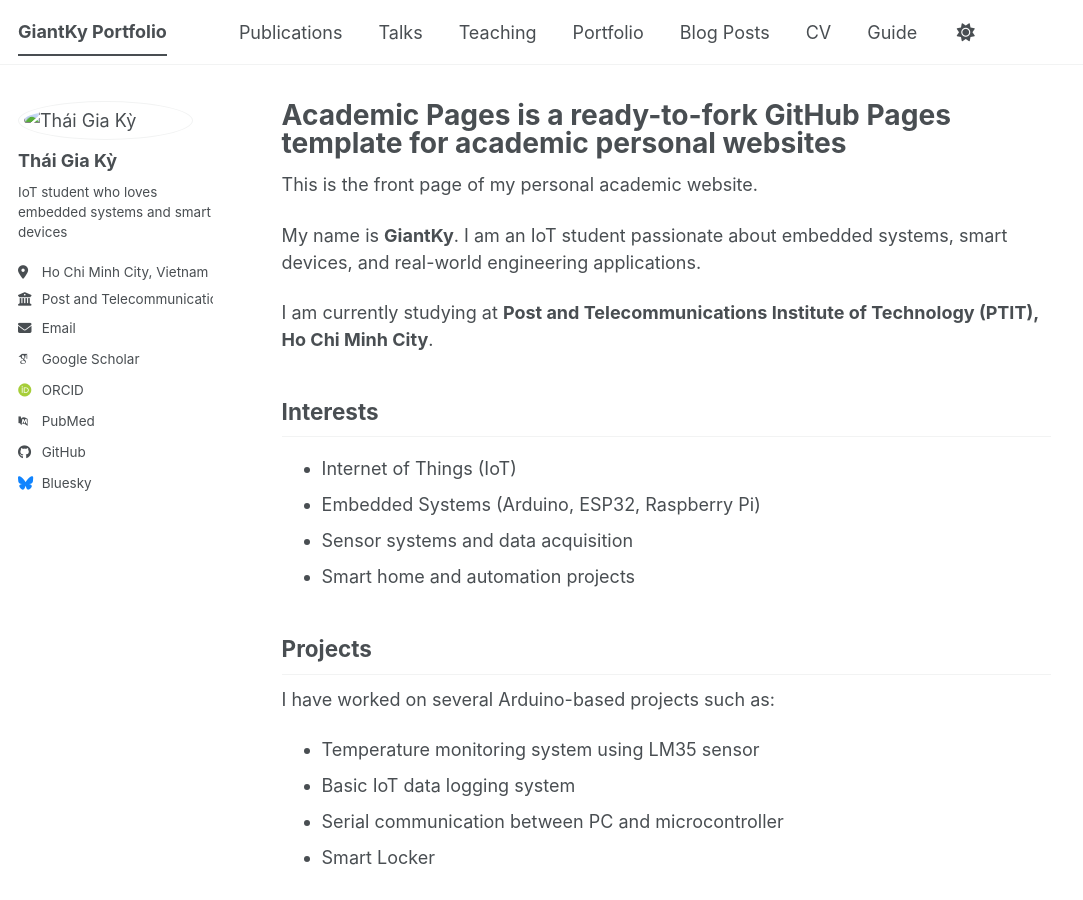
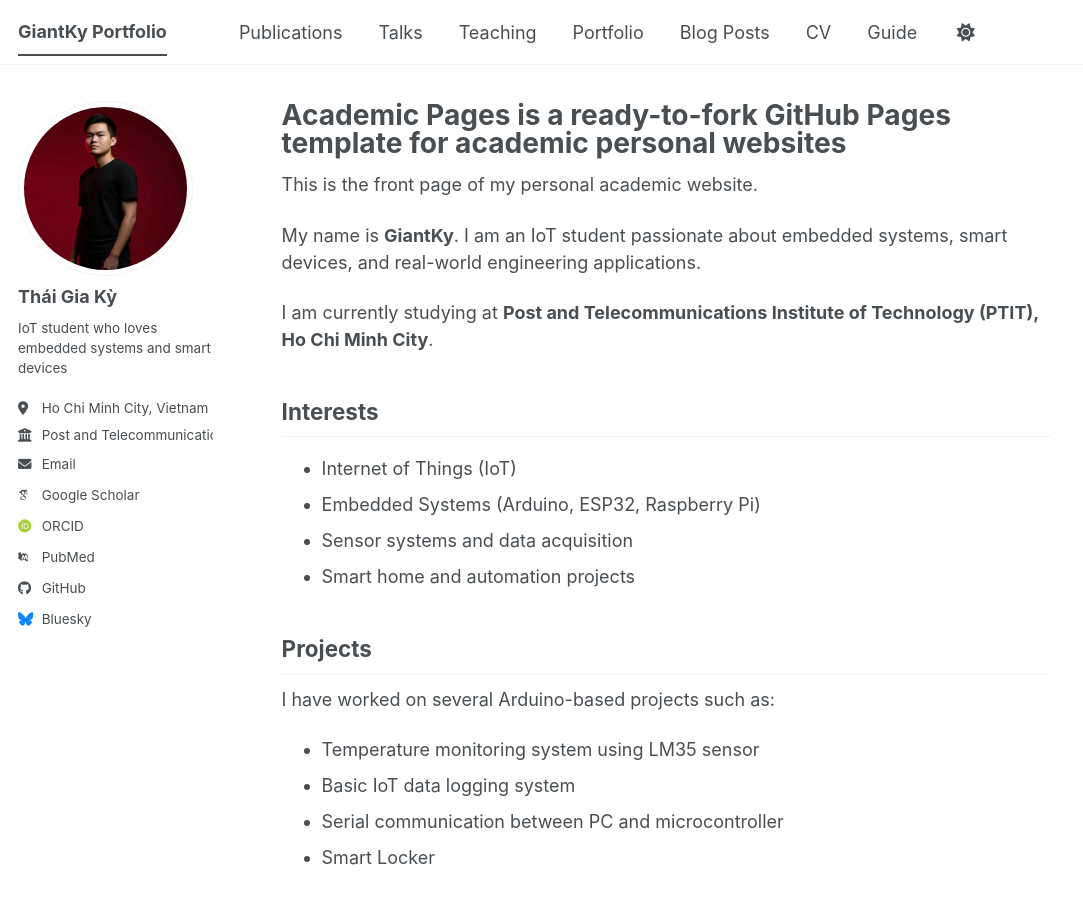
Before and after one commit to GiantKy/GiantKy.github.io, a Jekyll site: the page built from _pages/about.md, in a window 1280 px wide and 900 px high. Shown: the whole window, without its empty margins (0-1083 px from the left). Built offline with Jekyll 4.4.1, drawn with Linux system fonts in a browser that asks for light colours; some web fonts are replaced; a script bundle is joined from its source files by our own code; library files that are not in the unit come from our copies.

Commit message:
Fix avatar filename in _config.yml

```diff
--- a/_config.yml
+++ b/_config.yml
@@ -23,7 +23,7 @@ repository               : "GiantKy/GiantKy.github.io"
 #               Additional customization can be done by editing /_includes/author-profile.html
 author:
   # Biographic information
-  avatar           : "images/avatar GiantKy.jpg" # filename of avatar image placed in /images/ for author profile
+  avatar           : "avatar GiantKy.jpg" # filename of avatar image placed in /images/ for author profile
   name             : "Thái Gia Kỳ"
   pronouns         : # example: "she/her"
   bio              : "IoT student who loves embedded systems and smart devices"
```
